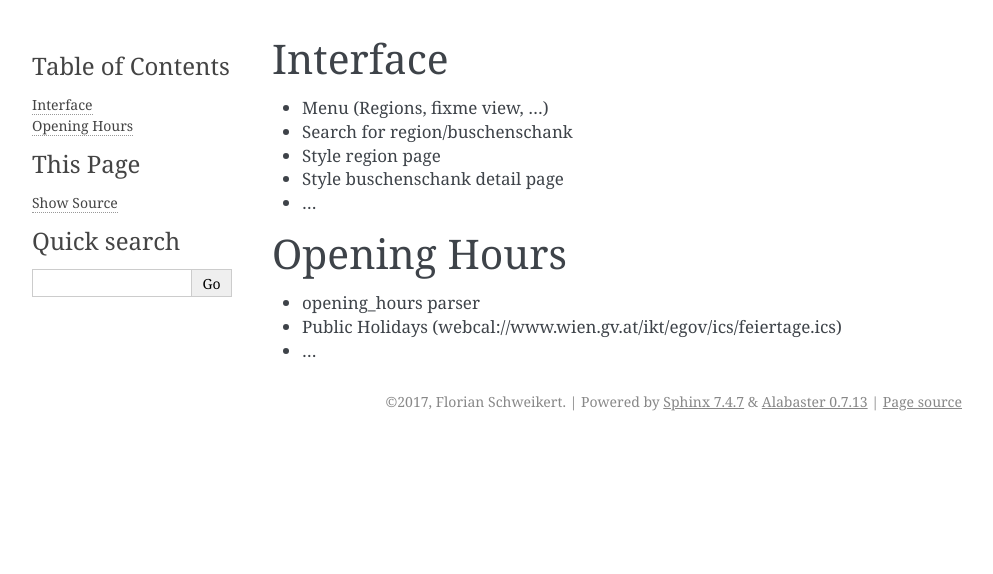
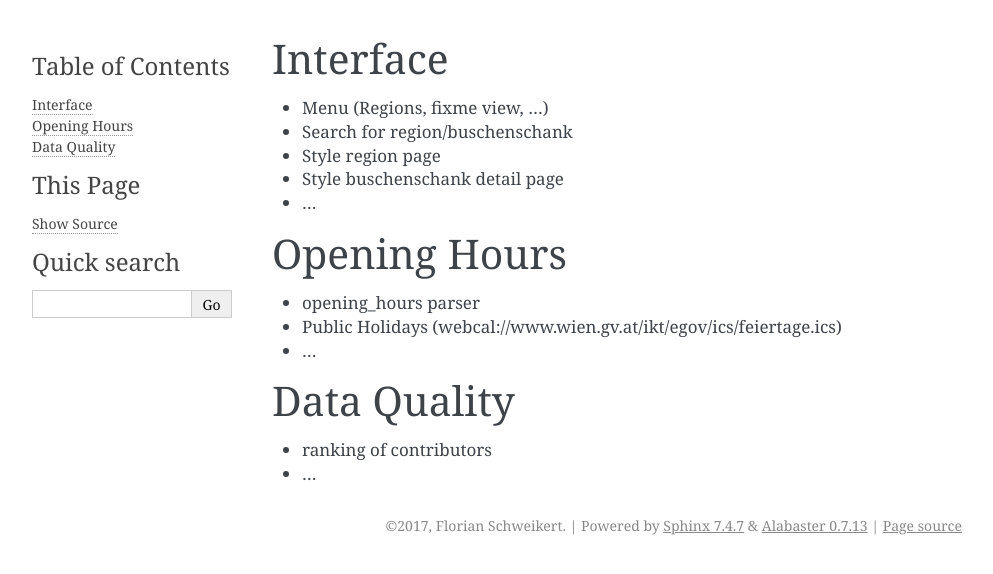
Before and after one commit to kelvan/ausgsteckt, a Sphinx documentation site: the page built from docs/TODO.rst, in a window 1280 px wide. Shown: the top 574 px of the page, without its empty margins (148-1141 px from the left). Built offline with Sphinx 7.4.7, drawn with Linux system fonts in a browser that asks for light colours.

Commit message:
Update TODO

```diff
--- a/docs/TODO.rst
+++ b/docs/TODO.rst
@@ -13,3 +13,9 @@ Opening Hours
 * opening_hours parser
 * Public Holidays (webcal://www.wien.gv.at/ikt/egov/ics/feiertage.ics)
 * ...
+
+Data Quality
+------------
+
+* ranking of contributors
+* ...
```
